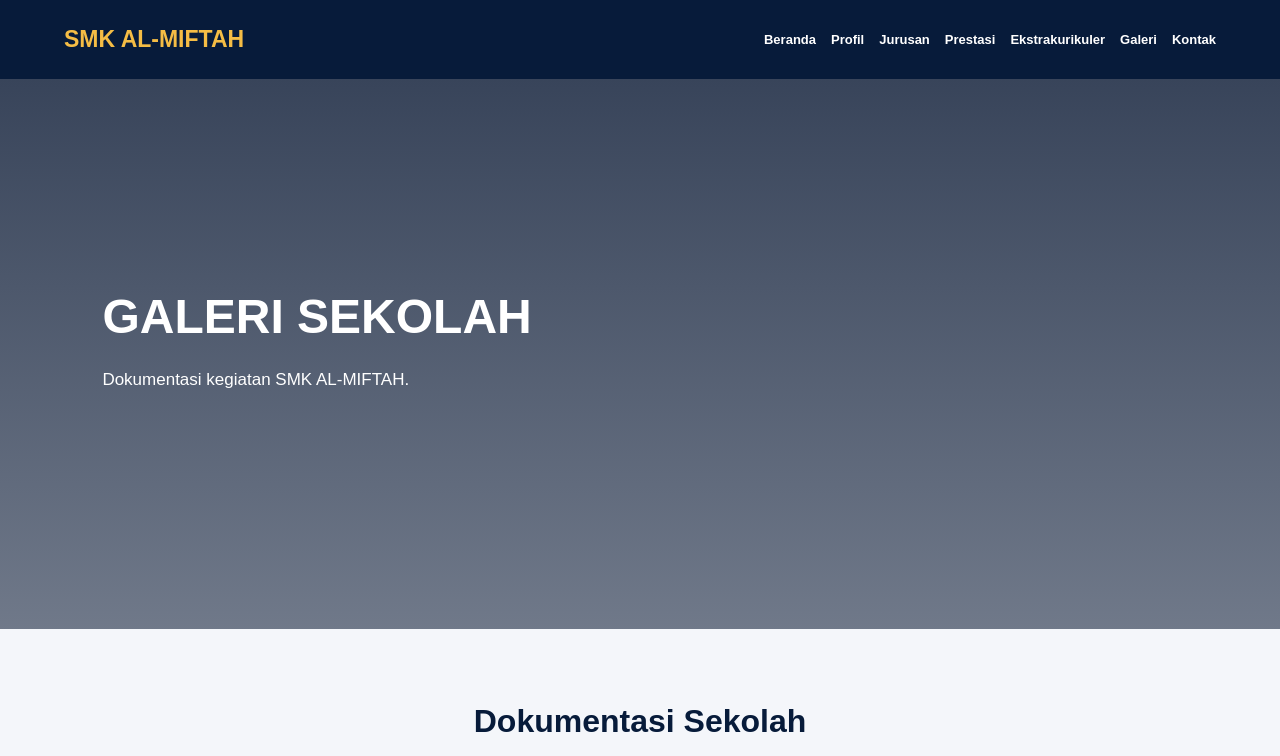
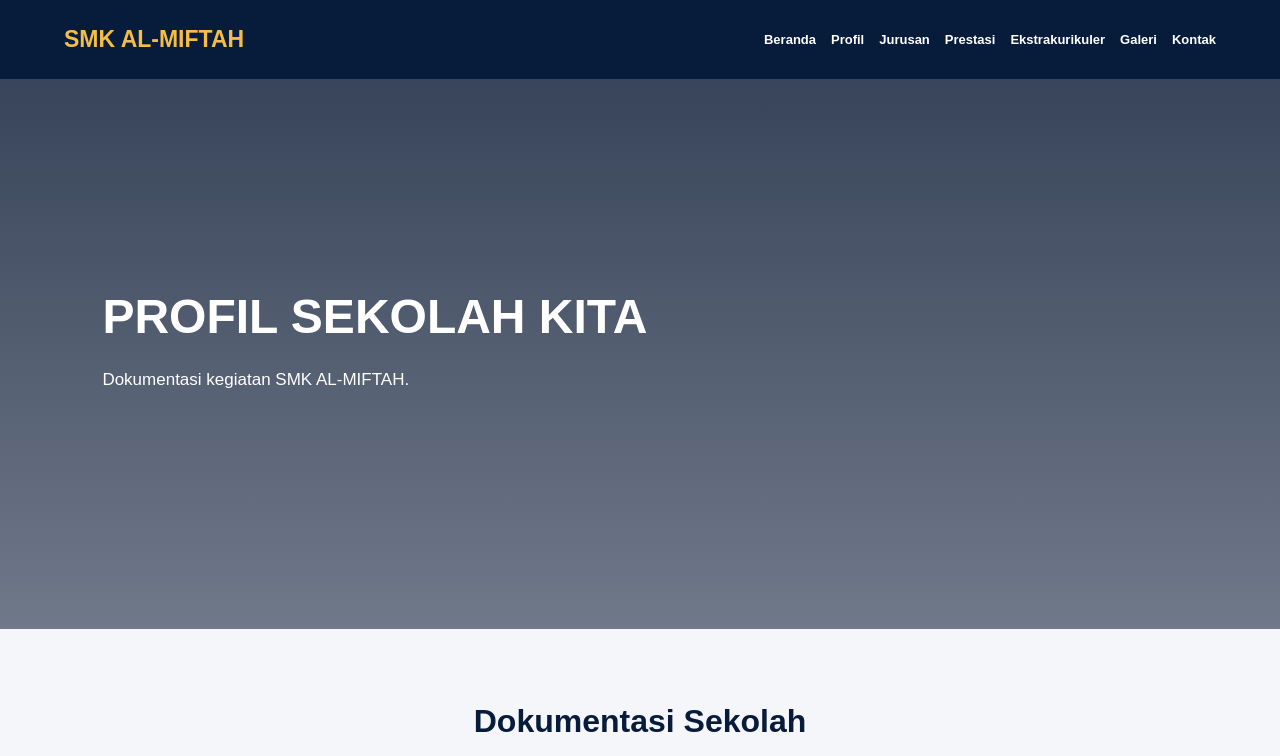
Before and after one commit to benymohammad/Benymohammad.github.io, a plain HTML site: page profil.html in a window 1280 px wide. Shown: the top 756 px of the page. Drawn offline with Linux system fonts and the light colour scheme.

Commit message:
Update profil.html

```diff
--- a/profil.html
+++ b/profil.html
@@ -4,7 +4,7 @@
 <head>
     <meta charset="UTF-8">
     <meta name="viewport" content="width=device-width, initial-scale=1.0">
-    <title>Galeri SMK AL-MIFTAH</title>
+    <title>PROFIL SMK AL-MIFTAH PANYEPPEN</title>
     <link rel="stylesheet" href="style.css">
 </head>
 <body>
@@ -24,7 +24,7 @@
 
 <section class="hero">
     <div class="hero-text">
-        <h1>GALERI SEKOLAH</h1>
+        <h1>PROFIL SEKOLAH KITA </h1>
         <p>Dokumentasi kegiatan SMK AL-MIFTAH.</p>
     </div>
 </section>
```
